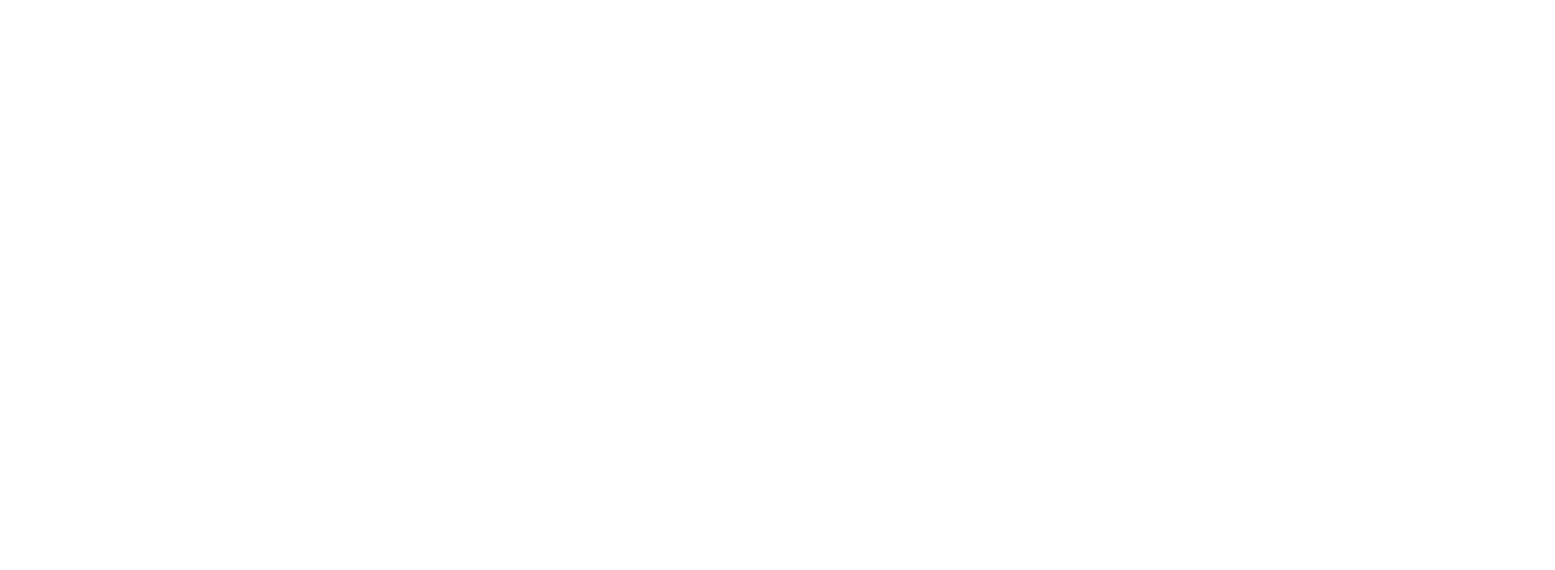
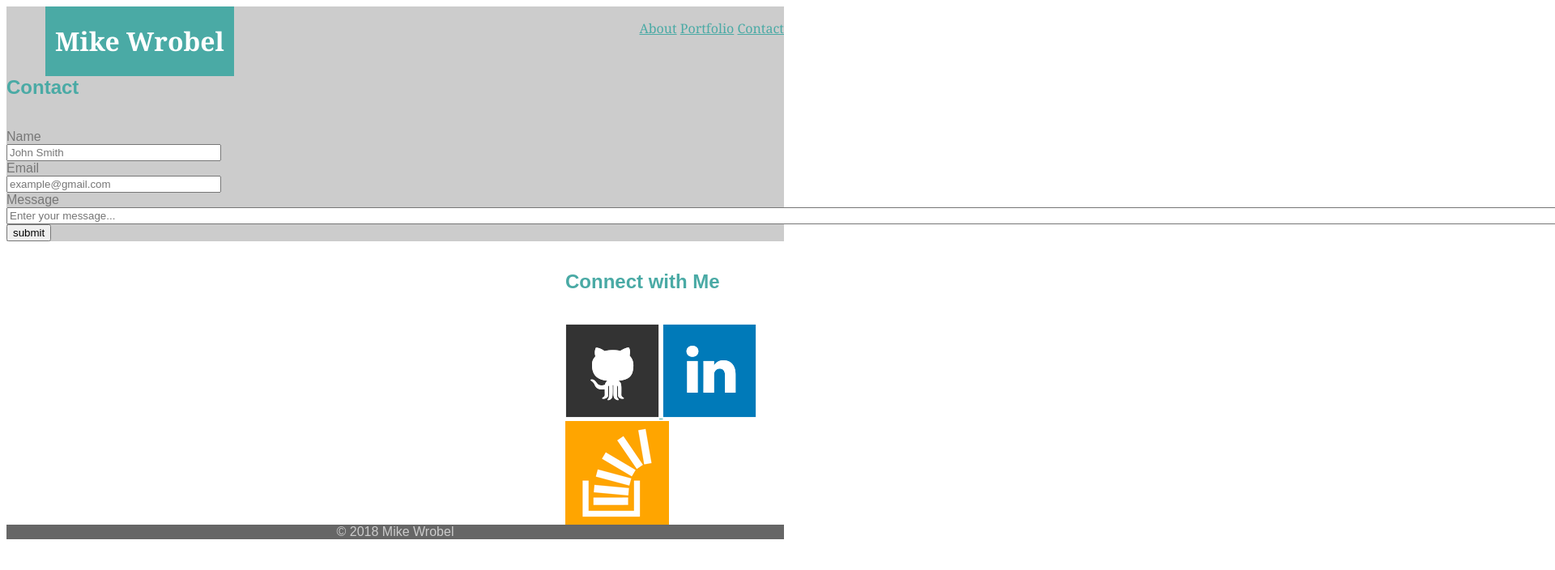
Before and after one commit to MichaelWrobelPersonal/Basic-Portfolio, a plain HTML site: page contact.html in a window 1280 px wide. Shown: the top 704 px of the page at 81% size, 1920 px wide, since content can reach past the window. Drawn offline with Linux system fonts and the light colour scheme.

Commit message:
Added other pages

```diff
--- a/assets/css/style.css
+++ b/assets/css/style.css
@@ -1,16 +1,16 @@
 li { display: inline; }
-/* :link { color : black; } */
-/* :visited { color : grey; } */
-body { color: #777777; font-family: Arial, 'Helvetica Neue', Helvetica,  sans-serif; width:100%; }
-header { background-color : #cccccc; font-family: Georgia, Times, 'Times New Roman',  serif; width:100%; }
-#header-title { background-color: #4aaaa5; color: #ffffff;
+:link { color : #4aaaa5; }
+:visited { color : #777777; }
+body { color: #777777; font-family: Arial, 'Helvetica Neue', Helvetica,  sans-serif; width:960px; }
+header { background-color : #ffffff; font-family: Georgia, Times, 'Times New Roman',  serif; width:100%; }
+#header-title { background-color: #4aaaa5; color: #ffffff; padding-left : 12px; padding-right : 12px; margin-left : 48px;
                   position: inline; float: left; }
 .header-content { position: inline; float: right; }
-main { background-color: #dddddd; border-color: #cccccc; width:100%; }
-#Biography { clear: both; background-color: #ffffff; border-color: #dddddd; float : left; width:66%; }
+main { background-color: #cccccc; border-color: #dddddd; }
+#Biography { clear: both; background-color: #ffffff; border-color: #dddddd; float : left; width:650px; }
 .main-title { text-align: left; color: #4aaaa5; clear: both; }
-#main-picture { width: 150; height: 100; margin: 10px; float: left;}
+#main-picture { width: 150px; height: 100px; margin: 10px; float: left;}
 .main-content { text-align: left; }
-.Contact { position: inline; background-color : #ffffff; border-color: #dddddd; float: right; width:33%; }
+.Connect { position: inline; background-color : #ffffff; border-color: #dddddd; float: right; width:270; }
 img.contact-item { float: right; height:28px; width:28px; }
-footer { clear: both; background-color : #666666; text-align : center; width:100%; }
+footer { clear: both; background-color : #666666; color : #cccccc; text-align : center; width:100%; }
--- a/contact.html
+++ b/contact.html
@@ -0,0 +1,72 @@
+<DOCTYPE = <!DOCTYPE html>
+<html>
+<head>
+    <meta charset="utf-8" />
+    <meta http-equiv="X-UA-Compatible" content="IE=edge">
+    <meta author="Mike Wrobel" description="About Me">
+    <title>Hi There!</title>
+    <meta name="viewport" content="width=device-width, initial-scale=1">
+    <link rel="stylesheet" type="text/css" media="screen" href="assets/css/style.css" />
+</head>
+<body>
+    <header>
+        <hgroup>
+        <div id="header-title">
+            <h1>Mike Wrobel</h1>
+        </div>
+        <nav class="header-content">
+            <ul>
+                <li><a href="index.html">About</a></li>
+                <li><a href="portfolio.html">Portfolio</a></li>
+                <li><a href="contact.html">Contact</a></li>
+            </ul>
+        </nav>
+        </hgroup>
+    </header>
+    <main>
+
+    <article id="Contact">
+        <div class="main-title">
+            <h1>Contact</h1>
+        </div>
+        <br />
+        <section class="main-content">
+            <!-- TBD action to receive the data -->
+            <form id="ContactMe" action="" method="post">
+                <!-- Name -->
+                <label>Name</label><br>
+                    <input type="text" name="name" size="30" maxlength="100" placeholder="John Smith"; /><br>
+                <!-- Email -->
+                <label>Email</label><br>
+                    <input type="email" name="email" size="30" maxlength="100" placeholder="example@gmail.com"; /><br>
+                <!-- Message -->
+                <label>Message</label><br>
+                    <input type="textarea" name="message" rows="8" size="640" maxlength="2048"; placeholder="Enter your message..."/><br>
+                <!-- Submit button -->
+                <input id="submit-button" type="submit" name="submit" value="submit";/>
+            </form>
+        </section>
+    </article>
+    <aside class="Connect">
+            <div class="main-title">
+                <h2>Connect with Me</h2>
+            </div>
+            <br />
+            <a class="contact-item item-github" href="https://github.com/MichaelWrobelPersonal">
+                <img class="contact-icon" src="assets/images/github-128.png" alt="GitHub Account", title="GitHub">
+            </a>
+            <a class="contact-item item-linkedin" href="https://www.linkedin.com/in/michaelrwrobel">
+                <img class="contact-icon" src="assets/images/linkedin-128.png" alt="LinkedIn Account", title="LinkedIn">
+            </a>
+            <a class="contact-item item-stackoverflow" href="https://stackoverflow.com/users/9179488/mike-wrobel">
+                <img class="contact-icon" src="assets/images/stackoverflow-128.png" alt="StackOverlow Account", title="Stackoverflow">
+            </a>
+
+        <!-- Add links to linked in etc.. -->
+    </aside>
+    </main>
+    <footer>
+        &copy 2018 Mike Wrobel
+     </footer>
+</body>
+</html>
```
Also changed, not shown: index.html (+7 -7 lines), portfolio.html (+65 -0 lines).
